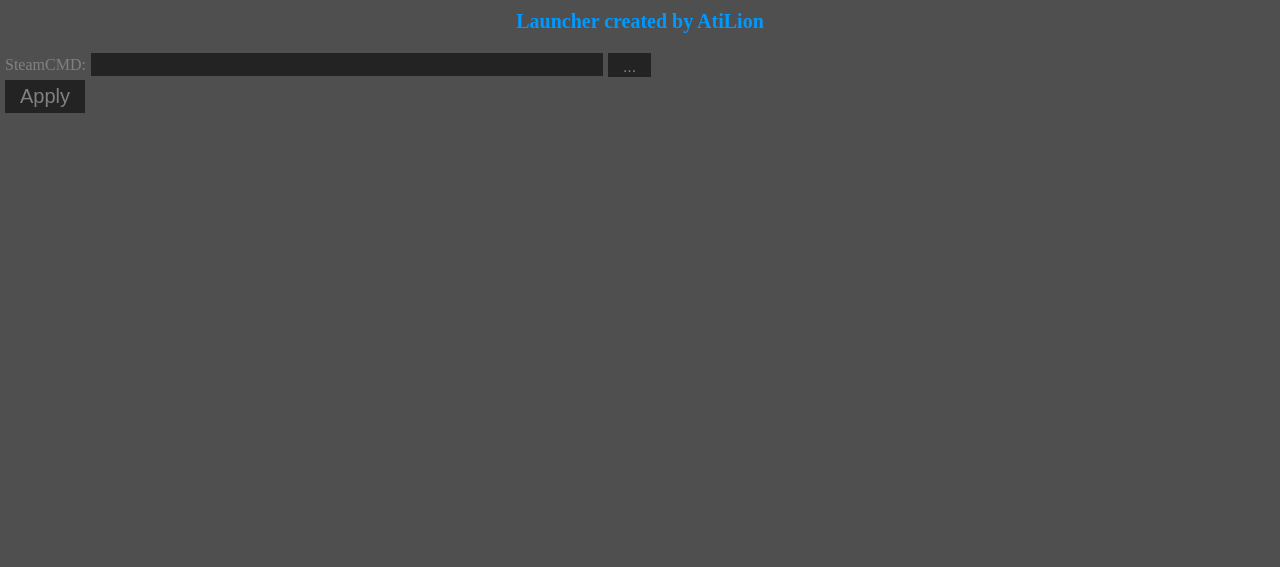
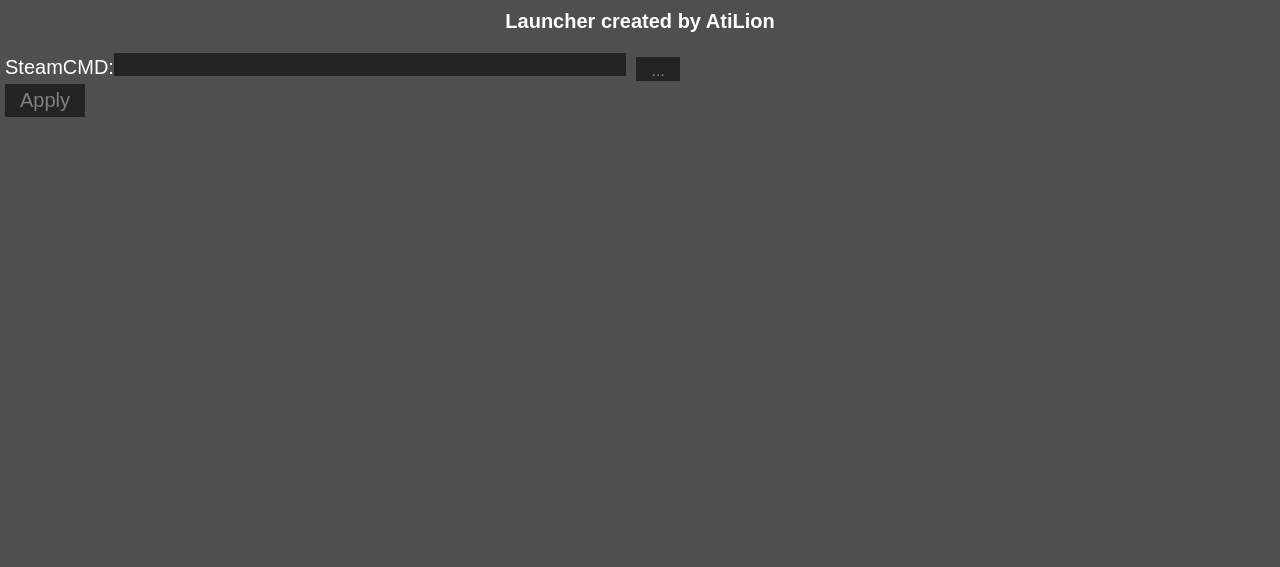
Before and after one commit to PointBlankMod/PointBlank-Unturned, an Electron app: page PointBlank Launcher/index.html in a window 1280 px wide. Shown: the part 233-800 px from the top of the page. Drawn offline with Linux system fonts and the light colour scheme; no server answers.

Commit message:
Update Theme.css
Changed font to Oswald, changed color from blue to white, updated.. along with a few other visual updates

```diff
--- a/PointBlank Launcher/css/Theme.css
+++ b/PointBlank Launcher/css/Theme.css
@@ -1,29 +1,36 @@
 .titlesign {
-  color: #0066ff;
+  color: #FFFFFF;
   text-align: center;
   font-weight: bold;
   font-size: 50px;
+  font-family: 'Oswald', sans-serif;
 }
 .subtitlesign {
-  color: #0099ff;
+  color: #FFFFFF;
   text-align: center;
   font-size: 20px;
+  font-family: 'Oswald', sans-serif;
 }
 
 .mainconfig {
   margin-top: 20px;
-  color: #818181;
-  font-size: 16px;
+  color: #FFFFFF;
+  font-size: 20px;
+  font-family: 'Oswald', sans-serif;
 }
 .mainconfig span {
-  float: left;
+
   margin-top: 3px;
   margin-left: 5px;
+  float: left;
 }
 .mainconfig textarea {
-  float: left;
-  margin-left: 5px;
+  float:center;
+  margin-left: auto;
+  margin-righ: auto;
+  position: relative;
   width: 40%;
+
 }
 .mainconfig .browse {
   height: 24px;
```
